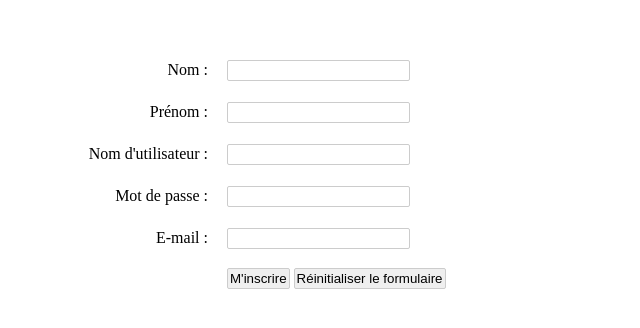
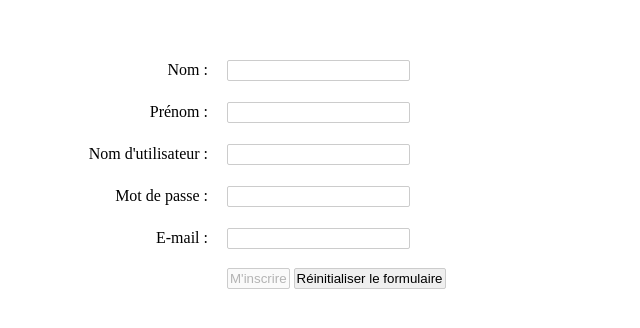
Before and after one commit to Clem9963/Projet-Web, a plain HTML site: page Web/www/html/register.html in a window 1280 px wide. Shown: the full height of the page, 0-640 px from the left. Drawn offline with Linux system fonts and the light colour scheme.

Commit message:
submit grisé par défaut

```diff
--- a/Web/www/html/register.html
+++ b/Web/www/html/register.html
@@ -37,7 +37,7 @@
         <br /><br />
 
         <span class="form_col"></span>
-        <input type="submit" id="envoyer" value="M'inscrire" /> <input type="reset" value="Réinitialiser le formulaire" />
+        <input type="submit" id="envoyer" value="M'inscrire" disabled=true/> <input type="reset" value="Réinitialiser le formulaire" />
 
     </form>
 
```
Also changed, not shown: 1 other file.
